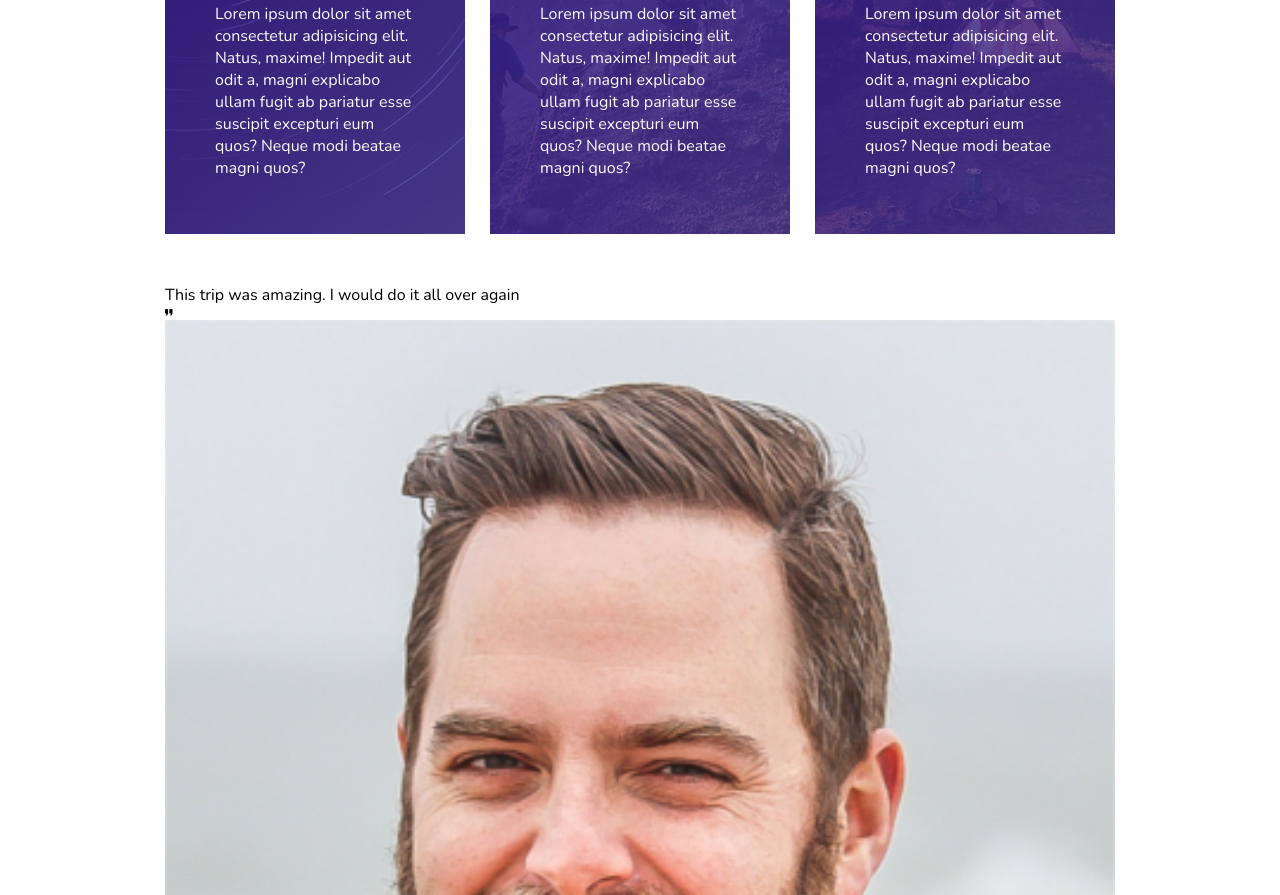
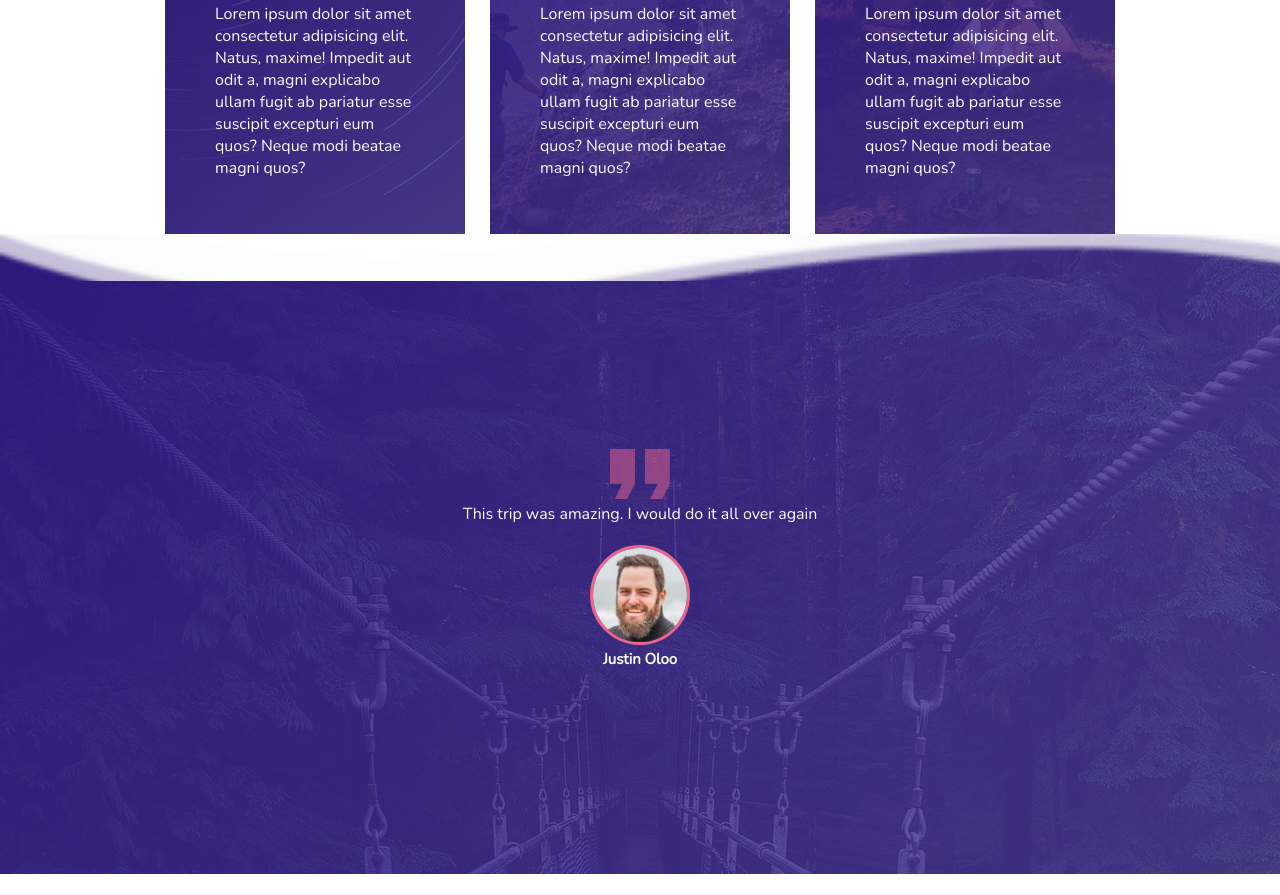
Before and after one commit to mainangethe/tour_responsive_lp, a plain HTML site: page src/index.html in a window 1280 px wide. Shown: the part 985-1880 px from the top of the page. After the commit the page ends 1859 px from the top, so only its background shows below. Drawn offline with nearby package versions, Linux system fonts and the light colour scheme; a web font is replaced by a local one.

Commit message:
Add section styles
- Add styling to all components in the testimonial section.

```diff
--- a/assets/stylesheets/main.css
+++ b/assets/stylesheets/main.css
@@ -38,8 +38,22 @@ section  { padding: 5rem 0; }
 
 
 
+/* 2. Common Styles
+---------------- */
+.hero,
+.testimonials  {
+  width: 100%;
+  height: 80vh;
+  position: relative;
 
-/* 2. Header Styles
+  background-size: cover;
+}
+
+
+
+
+
+/* 3. Header Styles
 ------------------- */
 header  {
   width: 100%;
@@ -125,16 +139,11 @@ nav  {
 
 
 
-/* 3. Hero Section Styles
+/* 4. Hero Section Styles
 ------------------------- */
-.hero  {
-  width: 100%;
-  height: 80vh;
-  position: relative;
-
+.hero {
   background: linear-gradient(135deg, rgba(49, 24, 131, .9) 0%, rgba(72, 56, 149, .8) 100%),
-              url('../images/header-bg.jpg');
-  background-size: cover;
+  url('../images/header-bg.jpg') center no-repeat;
 }
 
   .hero::before  {
@@ -188,7 +197,8 @@ nav  {
 
 
 
-/* 4. Experience Outdoors Section Styles */
+/* 5. Experience Outdoors Section Styles
+---------------------------------------- */
 .experience-outdoors  { padding: 0; }
 
 
@@ -260,3 +270,64 @@ nav  {
 .hiking  { background: url('../images/hiking.jpg') center no-repeat; }
 
 .camping  { background: url('../images/camping.jpg') center no-repeat; }
+
+
+
+
+
+/* 6. Testimonials Section Styles
+--------------------------------- */
+.testimonials  {
+  background: linear-gradient(135deg, rgba(49, 24, 131, .9) 0%, rgba(72, 56, 149, .8) 100%),
+              url('../images/testimonials-bg.jpg') center no-repeat fixed;
+}
+
+  .testimonials::before  {
+    content: '';
+    background: url('../images/wave-small-reversed.png') center no-repeat;
+    background-size: cover;
+
+    position: absolute;
+    top: 0;
+    left: 0;
+    width: 100%;
+    height: 4.7rem;
+  }
+
+
+.testimonial  {
+  width: 100%;
+  color: #fafafa;
+  text-align: center;
+
+  position: absolute;
+  top: 55%;
+  left: 50%;
+  transform: translate(-50%, -50%);
+}
+
+
+.testimonial-textbox  {
+  padding: 0 1.5rem;
+  margin-bottom: 2rem;
+  position: relative;
+}
+
+ .testimonial-textbox i  {
+   position: absolute;
+   top: -8rem;
+   left: 50%;
+   transform: translateX(-50%);
+
+   font-size: 8rem;
+   color: #eb648c;
+   opacity: .5;
+   z-index: -1;
+ }
+
+
+.testimonial-customer img  {
+  width: 10rem;
+  border-radius: 100%;
+  border: 3px solid #eb648c;
+}
```
